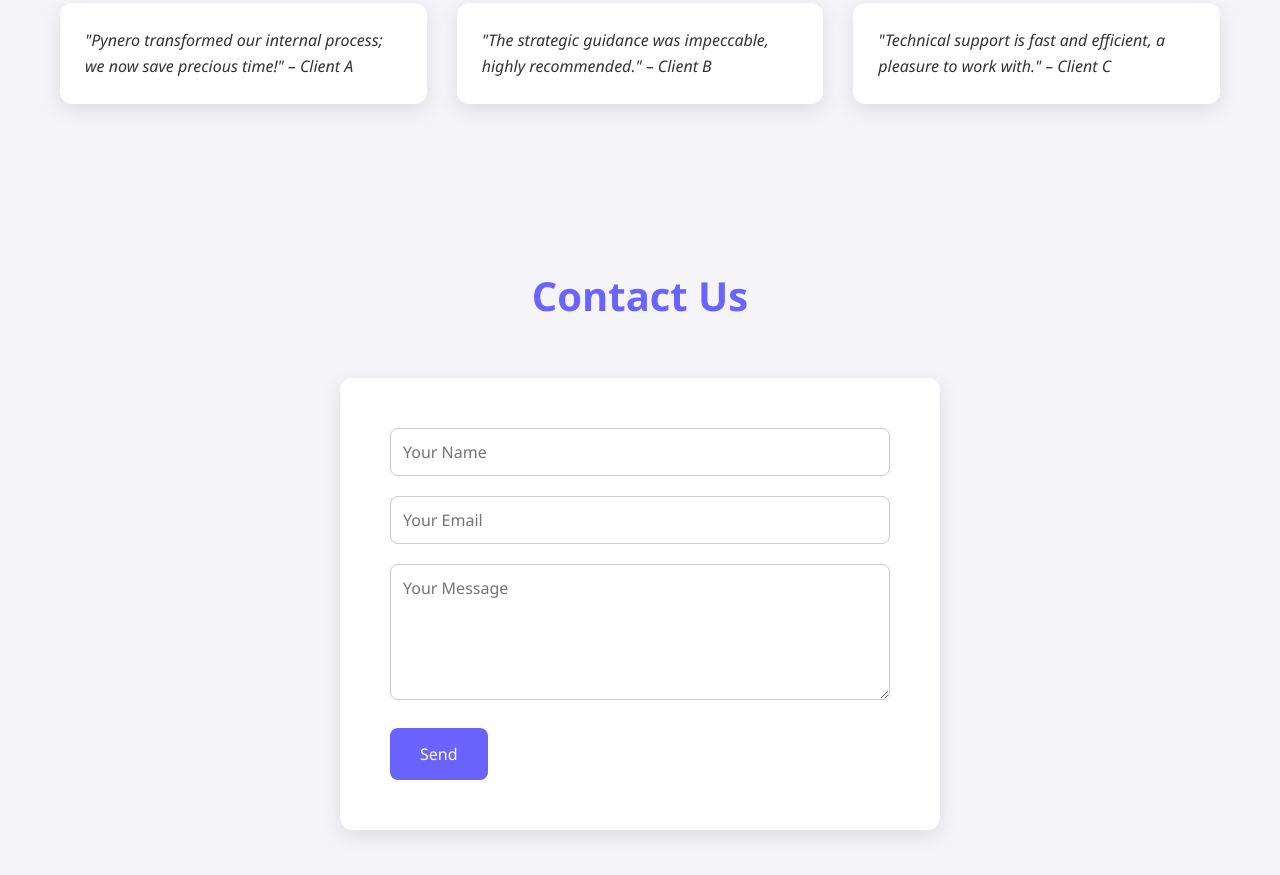
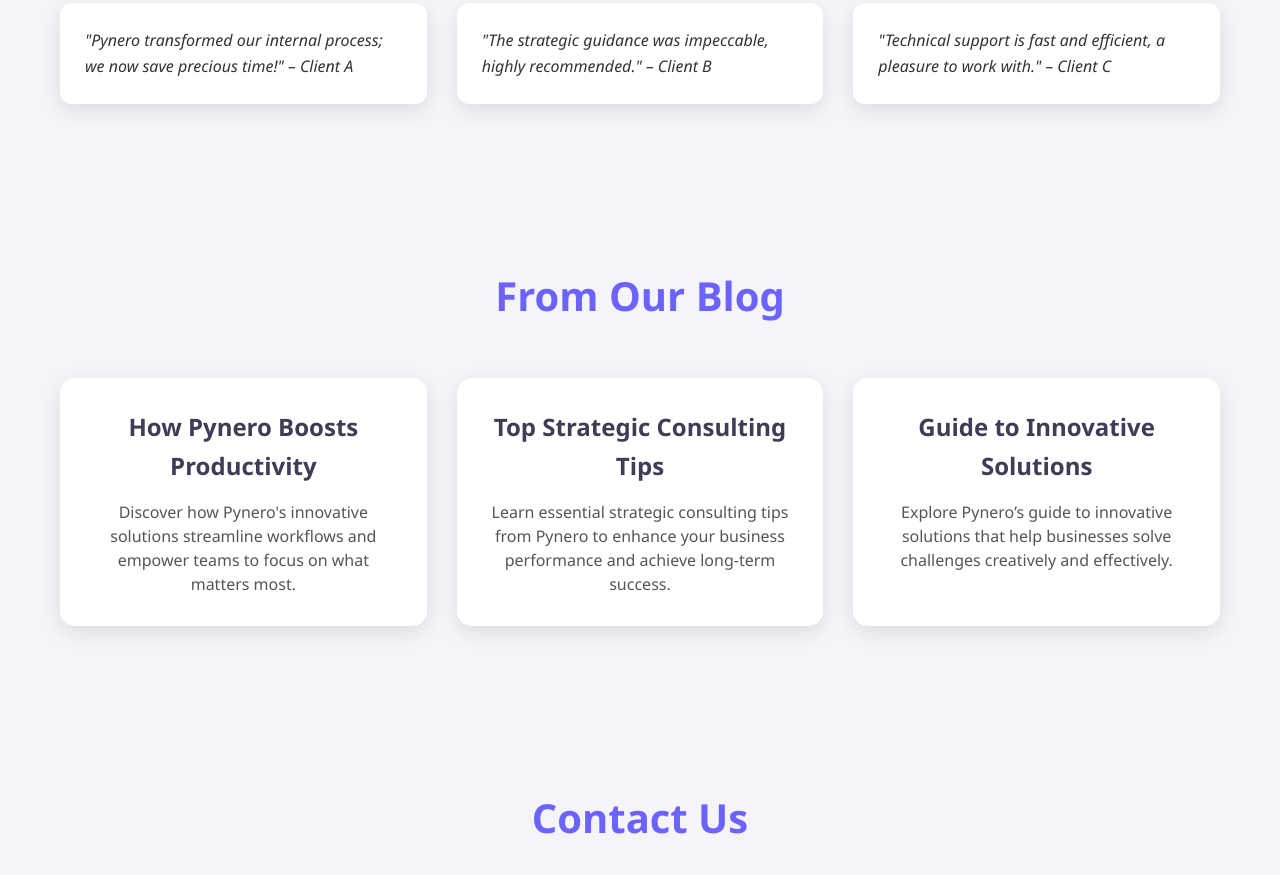
Before and after one commit to Stagy73/pynero.com, a plain HTML site: page index.html in a window 1280 px wide. Shown: the part 1543-2418 px from the top of the page. Drawn offline with Linux system fonts and the light colour scheme.

Commit message:
Update index.html
added blog

```diff
--- a/index.html
+++ b/index.html
@@ -5,7 +5,7 @@
   <meta name="viewport" content="width=device-width, initial-scale=1.0">
   <title>Pynero – Innovative and Creative Solutions</title>
   <meta name="description" content="Pynero provides innovative and creative solutions for businesses and individuals. Discover our development, consulting, and support services. Contact us to bring your projects to life.">
-  <meta name="keywords" content="Pynero, innovation, technology, creative solutions, consulting, development, technical support">
+  <meta name="keywords" content="Pynero, innovation, technology, creative solutions, consulting, development, technical support, blog">
   <meta name="author" content="Pynero">
 
   <!-- Open Graph -->
@@ -105,6 +105,7 @@
       <li><a href="#features">Services</a></li>
       <li><a href="#about">About</a></li>
       <li><a href="#testimonials">Testimonials</a></li>
+      <li><a href="#blog">Blog</a></li>
       <li><a href="#contact">Contact</a></li>
     </ul>
   </nav>
@@ -146,6 +147,25 @@
     </div>
   </section>
 
+  <!-- Blog Section -->
+  <section id="blog">
+    <h2>From Our Blog</h2>
+    <div class="features">
+      <div class="feature">
+        <h3><a href="/blog/how-pynero-boosts-productivity.html" style="text-decoration:none;color:#3f3d56;">How Pynero Boosts Productivity</a></h3>
+        <p>Discover how Pynero's innovative solutions streamline workflows and empower teams to focus on what matters most.</p>
+      </div>
+      <div class="feature">
+        <h3><a href="/blog/strategic-consulting-tips.html" style="text-decoration:none;color:#3f3d56;">Top Strategic Consulting Tips</a></h3>
+        <p>Learn essential strategic consulting tips from Pynero to enhance your business performance and achieve long-term success.</p>
+      </div>
+      <div class="feature">
+        <h3><a href="/blog/innovative-solutions-guide.html" style="text-decoration:none;color:#3f3d56;">Guide to Innovative Solutions</a></h3>
+        <p>Explore Pynero’s guide to innovative solutions that help businesses solve challenges creatively and effectively.</p>
+      </div>
+    </div>
+  </section>
+
   <section id="contact">
     <h2>Contact Us</h2>
     <form class="contact-form" action="https://formspree.io/f/xldprgnb" method="POST">
```
